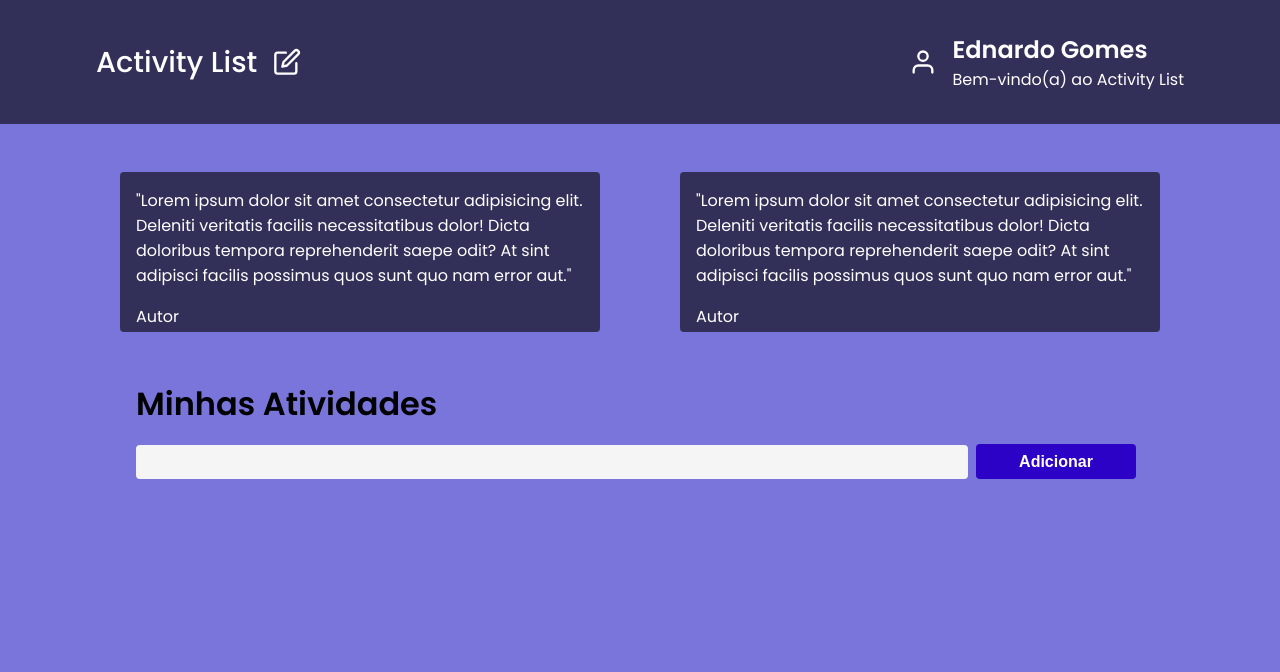
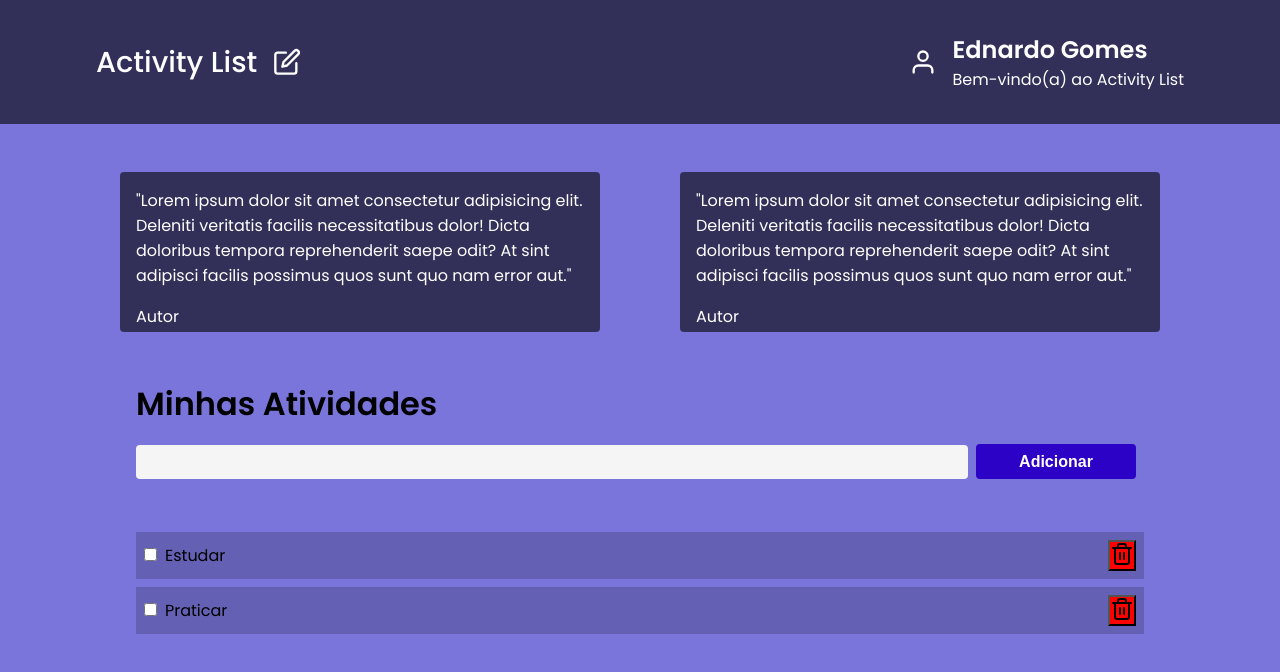
Before and after one commit to Nardogomes/activitylist, a React (Create React App) app: page / in a window 1280 px wide. Shown: the top 672 px of the page. Built offline with nearby package versions, Linux system fonts and the light colour scheme.

Commit message:
Criação do componente List e implementação de contexto.

```diff
--- a/src/App.tsx
+++ b/src/App.tsx
@@ -1,6 +1,8 @@
 import { Cards } from "./components/Cards";
 import { Header } from "./components/Header";
 import { Input } from "./components/Input";
+import { List } from "./components/List";
+import { ListProvider } from "./ListContext";
 import { GlobalStyle } from "./styles/global";
 
 export function App() {
@@ -8,8 +10,11 @@ export function App() {
     <div className="App">
       <main>
         <Header />
-        <Cards />
-        <Input />
+        <ListProvider>
+          <Cards />
+          <Input />
+          <List />
+        </ListProvider>
         <GlobalStyle />
       </main>
     </div>
--- /dev/null
+++ b/src/ListContext.tsx
@@ -0,0 +1,13 @@
+import { createContext, useState, ReactNode } from "react";
+
+interface ListProviderProps {
+  children: ReactNode;
+}
+
+export const ListContext = createContext<String[]>([]);
+
+export function ListProvider({ children }: ListProviderProps) {
+  const [list, setList] = useState(["Estudar", "Praticar"]);
+
+  return <ListContext.Provider value={list}>{children}</ListContext.Provider>;
+}
--- /dev/null
+++ b/src/components/List/index.tsx
@@ -0,0 +1,27 @@
+import { useContext } from "react";
+import { ListContext } from "../../ListContext";
+
+import { FiTrash2 } from "react-icons/fi";
+import { Container } from "./styles";
+
+export function List() {
+  const list = useContext(ListContext);
+
+  return (
+    <Container>
+      {list.length !== 0
+        ? list.map((item, index) => (
+            <div key={index}>
+              <p>
+                <input type="checkbox" />
+                {item}
+              </p>
+              <button>
+                <FiTrash2 size={24} />
+              </button>
+            </div>
+          ))
+        : "Não há atividades"}
+    </Container>
+  );
+}
--- /dev/null
+++ b/src/components/List/styles.ts
@@ -0,0 +1,30 @@
+import styled from "styled-components";
+
+export const Container = styled.div`
+  max-width: 63rem;
+  margin: 3rem auto;
+
+  div {
+    margin-top: 0.5rem;
+    padding: 0.5rem;
+
+    display: flex;
+    justify-content: space-between;
+    align-items: center;
+
+    background-color: rgba(50, 48, 89, 0.3);
+
+    p input {
+      margin-right: 0.5rem;
+    }
+
+    button {
+      background-color: red;
+      transition: filter 0.3s;
+
+      &:hover {
+        filter: brightness(0.8);
+      }
+    }
+  }
+`;
```
